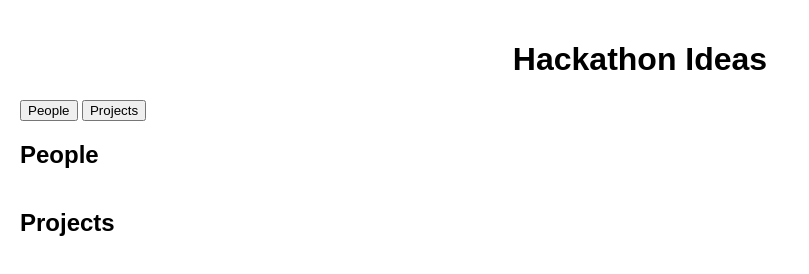
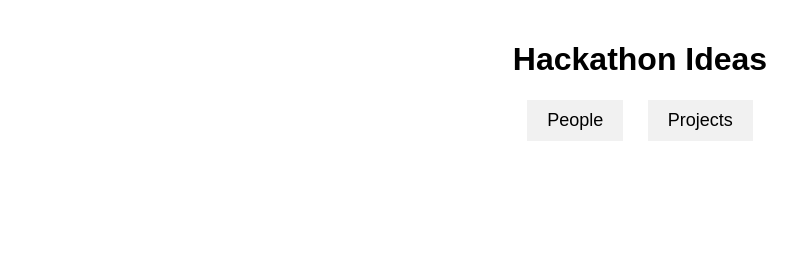
Before and after one commit to we-lead-cs-hackathon/we-lead-cs-hackathon.github.io, a plain HTML site: page index.html in a window 1280 px wide. Shown: the whole page, without its empty margins (0-809 px from the left). Drawn offline with Linux system fonts and the light colour scheme; no server answers.

Commit message:
Update styles.css

```diff
--- a/styles.css
+++ b/styles.css
@@ -8,20 +8,27 @@ h1 {
   text-align: center;
 }
 
-nav ul {
-  list-style-type: none;
-  padding: 0;
+.tabs {
   text-align: center;
+  margin-bottom: 20px;
 }
 
-nav ul li {
-  display: inline;
-  margin: 0 15px;
+.tablinks {
+  background-color: #f1f1f1;
+  border: none;
+  padding: 10px 20px;
+  cursor: pointer;
+  font-size: 18px;
+  margin: 0 10px;
 }
 
-nav ul li a {
-  text-decoration: none;
-  font-size: 18px;
+.tablinks:hover {
+  background-color: #ddd;
+}
+
+.tabcontent {
+  display: none;
+  padding: 20px;
 }
 
 #people-list, #projects-list {
```
